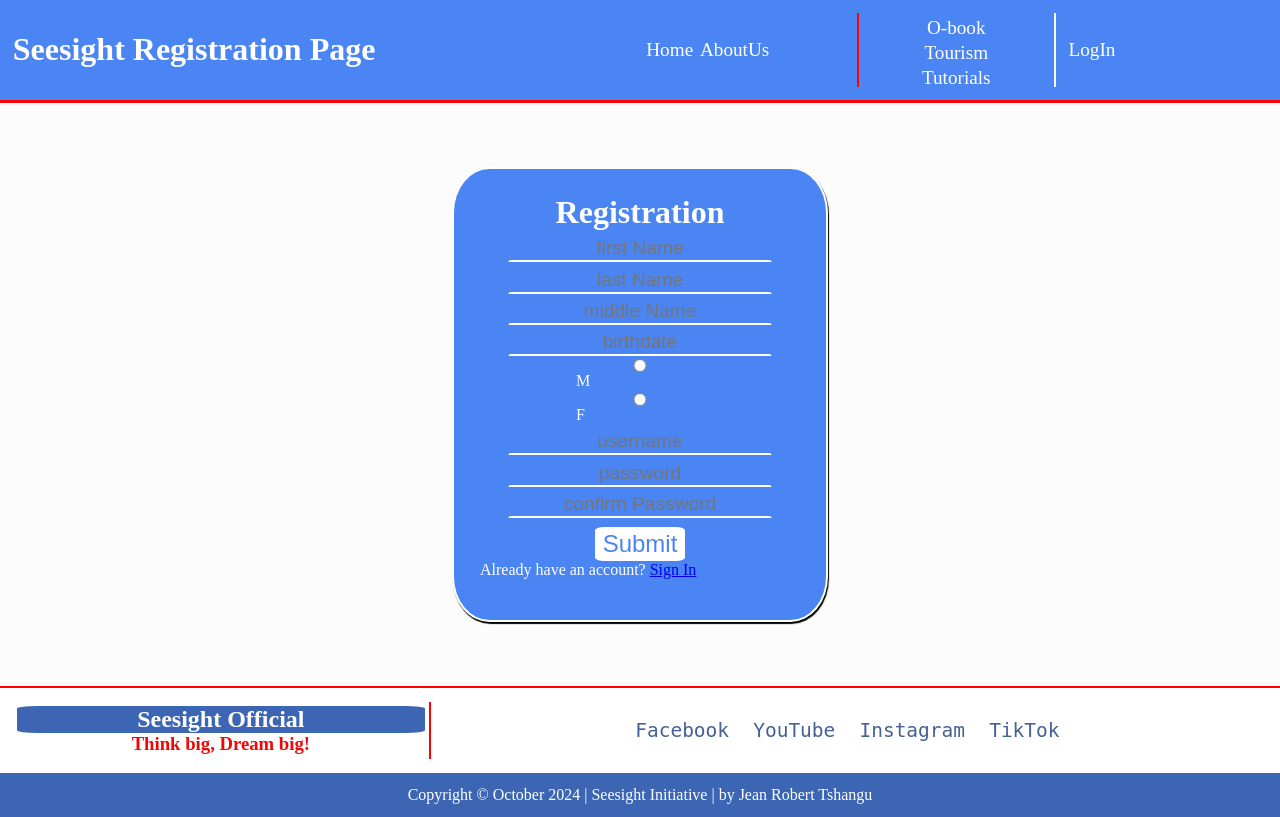
After one commit to jrtshangu/Fall-semester-2024, a PHP site: page /registration-form.html in a window 1280 px wide. The commit adds this page. Run offline with PHP 8.4, Linux system fonts and the light colour scheme.

Commit message:
adding other links

```diff
--- /dev/null
+++ b/practicing database and php/connection.php
@@ -0,0 +1,4 @@
+<?php
+    $comment = $_POST["textarea"];
+
+?>
--- /dev/null
+++ b/projects/registration-form.html
@@ -0,0 +1,86 @@
+<!DOCTYPE html>
+<html lang="en">
+<head>
+    <meta charset="UTF-8">
+    <meta name="viewport" content="width=device-width, initial-scale=1.0">
+    <title>Practicing Databae</title>
+    <link rel="stylesheet" href="styles/registration.css">
+</head>
+<body>
+    <header>
+
+        <div class="header">
+            <h1>Seesight Registration Page</h1>
+            <div class="navigate">
+                <div class="info">
+                    <a href="#">Home</a>
+                    <a href="#" onclick="aboutUs()">AboutUs</a>
+                </div>
+
+                <div class="media">
+                    <a href="#">O-book</a>
+                    <a href="#">Tourism</a>
+                    <a href="#">Tutorials</a>
+                </div>
+
+                <div class="conection">
+                    <a href="#">LogIn</a>
+                </div>
+
+
+            </div>
+        </div>
+
+    </header>
+    <main>
+        <div class="form">
+            <form action="connect.php" method="post">
+                <h1>Registration</h1>
+                <div class="inputs">
+                    <input type="firstName" name="firstName" id="firstName" placeholder="first Name">
+                    <input type="lastName" name="lastName" id="lastName" placeholder="last Name">
+                    <input type="middleName" name="middleName" id="middleName" placeholder="middle Name">
+                    <input type="calender" name="birthdate" id="birthdate" placeholder="birthdate">
+                    <input type="radio" name="male" id="male"><label>M</label>
+                    <input type="radio" name="female" id="female"><label>F</label>
+                    <input type="user-name" name="userName" id="userName" placeholder="username">
+                    <input type="password" name="password" id="password" placeholder="password">
+                    <input type="password" name="confirmPassworrd" id="confirmPassword" placeholder="confirm Password">
+                    <button>Submit</button>
+
+                </div>
+
+            </form>
+            <p>Already have an account? <a href="#">Sign In</a> </p>
+        </div>
+
+    </main>
+
+    <footer>
+        <div class="footer">
+            <div class="contacts">
+                <div class="info">
+                    <h2>Seesight Official</h2>
+                   <h3>Think big, Dream big! </h3>
+                </div>
+
+                <div class="social-links">
+                    <a href="https://web.facebook.com/profile.php?id=100068853252068&sk=reviews&_rdc=1&_rdr">Facebook</a>
+                    <a href="https://www.youtube.com/@seesightofficial">YouTube</a>
+                    <a href="https://www.instagram.com/seesightofficial/">Instagram</a>
+                    <a href="https://www.tiktok.com/@see.sight">TikTok</a>
+
+                </div>
+
+            </div>
+
+            <div id="copyright">
+                <p>Copyright &copy; October 2024 | Seesight Initiative | by Jean Robert Tshangu</p>
+            </div>
+
+        </div>
+    </footer>
+
+
+</body>
+</html>
--- a/projects/scripts/script.js
+++ b/projects/scripts/script.js
@@ -6,9 +6,3 @@
 //let tsQ2 = document.getElementById("ts-q2");
 //let tsQ3 = document.getElementById("ts-q3");
 //let tsTj  = document.getElementById("ts-tj");
-
-function aboutUs(){
-    let aboutUs = document.getElementById("aboutUS");
-    let section = document.getElementsByClassName("aboutUS");
-    section.style.display = "block";
-}
--- /dev/null
+++ b/projects/styles/registration.css
@@ -0,0 +1,166 @@
+*{
+    margin: 0;
+}
+/*Header and hyperlinks*/
+header{
+    background-color: rgb(74, 133, 243);
+    border-bottom: 3px solid rgb(253, 3, 3);
+    padding: 1%;
+    color: white;
+    height: 10%;
+}
+
+header .header{
+    display: grid;
+    grid-template-columns: repeat(2,1fr);
+    grid-gap: 1%;
+    align-content: center;
+    align-items: center;
+}
+header .header .navigate{
+    display: grid;
+    grid-template-columns: repeat(3,0.5fr);
+    grid-gap: 2%;
+    align-items: center;
+}
+/*setting grid for the media div class*/
+header .header .navigate .media{
+    display: grid;
+    grid-template-rows: repeat(3,1fr);
+    grid-gap: 5%;
+    justify-content: center;
+    justify-items: center;
+    border-left: 2px solid red;
+    border-right: 2px solid rgb(250, 250, 250);
+    padding: 2%;
+
+}
+header .header a{
+    text-decoration: none;
+    font-size: 1.2em;
+    margin-right: 1.4%;
+    color: white;
+}
+/*Links hovering effects*/
+header .header a:hover{
+    transition: all 0.3s ease-in-out;
+    background-color: white;
+    color: rgb(74, 133, 243);
+
+}
+body{
+    background-color: rgb(252, 252, 253);
+
+}
+main .form{
+    height: 25em;
+    width: 20em;
+    display: block;
+   margin: 0 auto;
+   margin-top: 5%;
+   background-color: rgb(74, 133, 243);
+    border-radius: 10%/10%;
+    padding: 2%;
+    color: white;
+    border: 2px solid white;
+    box-shadow: 1px 2px 1px black;
+
+
+}
+main .form h1{
+    text-align: center;
+}
+main .form label{
+    margin-left: 30%;
+}
+
+.form input{
+    text-align: center;
+    background-color: transparent;
+    border: 2px solid transparent;
+    border-bottom: 2px solid rgb(255, 255, 255);
+    color: rgb(255, 255, 255);
+    display: block;
+    margin: 0 auto;
+    width: 80%;
+    font-size: 1.2em;
+    margin-top: 1%;
+
+}
+.form input:hover{
+    border: 2px solid transparent;
+    border-bottom: 2px solid red;
+}
+
+main .form button{
+    background-color: white;
+    border: 2px solid transparent;
+    color: rgb(74, 133, 243);
+    display: block;
+    margin: 0 auto;
+    margin-top: 3%;
+    font-size: 1.5em;
+    border-radius: 10%/10%;
+    cursor: pointer;
+
+}
+main .form button:hover{
+    transition: all 0.2s ease-in-out;
+    color: red;
+    box-shadow: 1px 2px 1px black;
+    background-color: yellow;
+}
+/*Working on footer*/
+footer .footer{
+    margin-top: 5%;
+    display: grid;
+    grid-template-rows: 2fr 0.5fr;
+
+}
+
+footer .footer .contacts{
+    display: grid;
+    grid-template-columns: 0.5fr 1fr;
+    text-align: left;
+    align-items: center;
+    background-color: white;
+    color: rgb(245, 6, 6);
+    padding: 1%;
+    border-top: 2px solid red;
+    text-align: center;
+
+
+
+}
+footer .footer .contacts a{
+    text-decoration: none;
+    color: rgb(69, 97, 149);
+    margin-right: 1.4%;
+    margin-left: 1%;
+    text-align: center;
+    font: 1.5em monospace;
+
+
+}
+footer .footer .contacts .info{
+    border-right: 2px solid red;
+    padding: 1%;
+}
+footer .footer .contacts .info h2{
+    color: white;
+    background-color: rgb(60, 102, 180);
+    border-radius: 5%/10%;
+}
+footer .footer .contacts a:hover{
+    transition: all 0.3s ease-in-out;
+    background-color: white;
+    color: rgb(74, 133, 243);
+    box-shadow: 1px 2px 2px rgb(0, 0, 0);
+}
+footer .footer #copyright{
+    color: rgb(254, 254, 255);
+    background-color: rgb(60, 102, 180);
+    align-content: center;
+    padding: 1%;
+    text-align: center;
+}
--- a/projects/styles/style.css
+++ b/projects/styles/style.css
@@ -169,6 +169,10 @@ main .display{
     margin-left: 2%;
     display: grid;
     grid-template-columns: 1fr 2fr;
+    grid-gap: 1%;
+}
+.comments{
+    display: none;
 }
 .comments h2{
     text-align: center;
--- a/projects/index.html
+++ b/projects/traffic-tracker.html
@@ -26,7 +26,8 @@
                 </div>
 
                 <div class="conection">
-                    <a href="#">Language</a>
+                    <a href="registration-form.html">Sign-up</a>
+                    <a href="#">Lang</a>
                 </div>
 
 
@@ -34,6 +35,7 @@
         </div>
 
     </header>
+
     <section class="aboutUs" id="aboutUs">
         <h3>Why this website?</h3>
         <p>
@@ -110,7 +112,7 @@
         </div>
     </main>
 
-    <section>
+    <section id="section">
 
         <div class="comments">
 
```
Also changed, not shown: dtabase/store.sql (added, +130 -0 lines), practicing database and php/connect.php (added, +11 -0 lines), practicing database and php/practice-php.html (added, +17 -0 lines), projects/images/sky three.jpg (renamed from projects/styles/sky three.jpg), projects/images/sky two.jpg (renamed from projects/styles/sky two.jpg), projects/images/sky.jpg (renamed from projects/styles/sky.jpg), projects/images/temple.jpeg (renamed from projects/styles/temple.jpeg), projects/styles/lagos-traffic.jpg (deleted), 5 other files.
